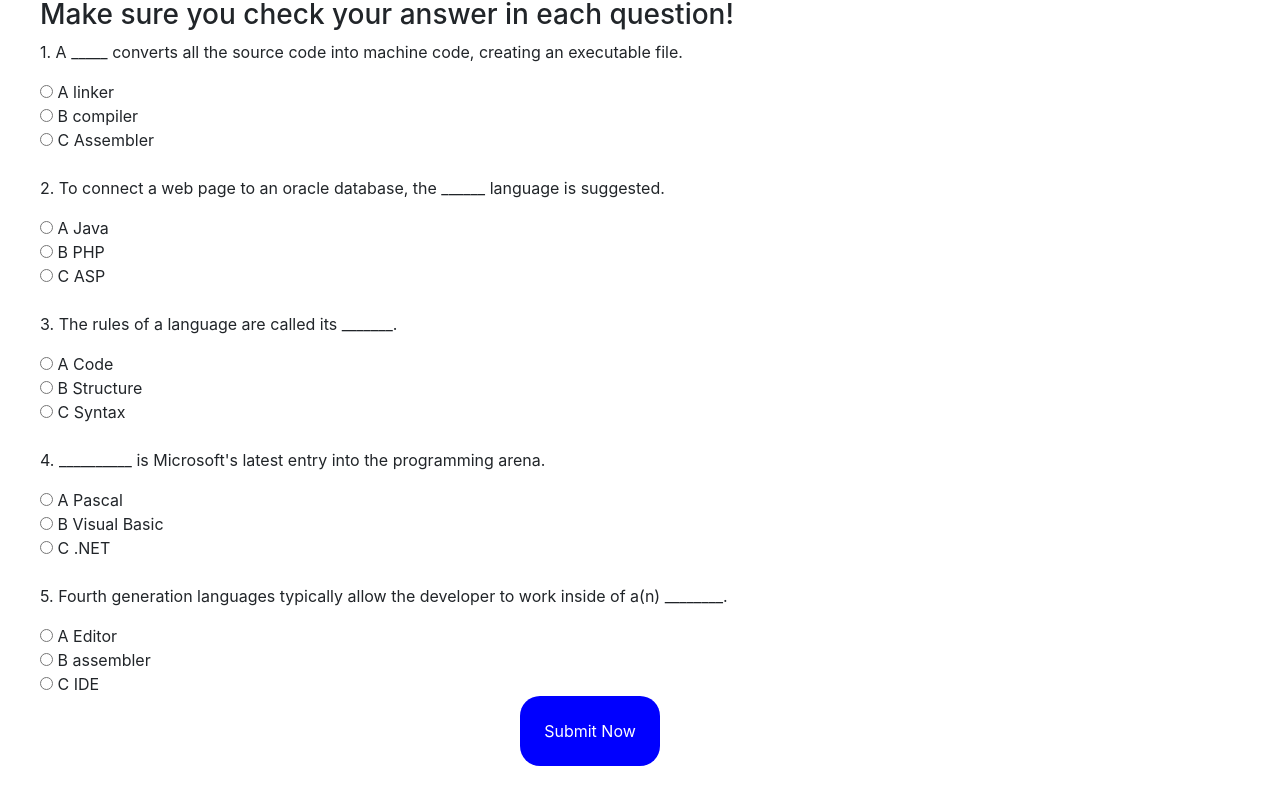
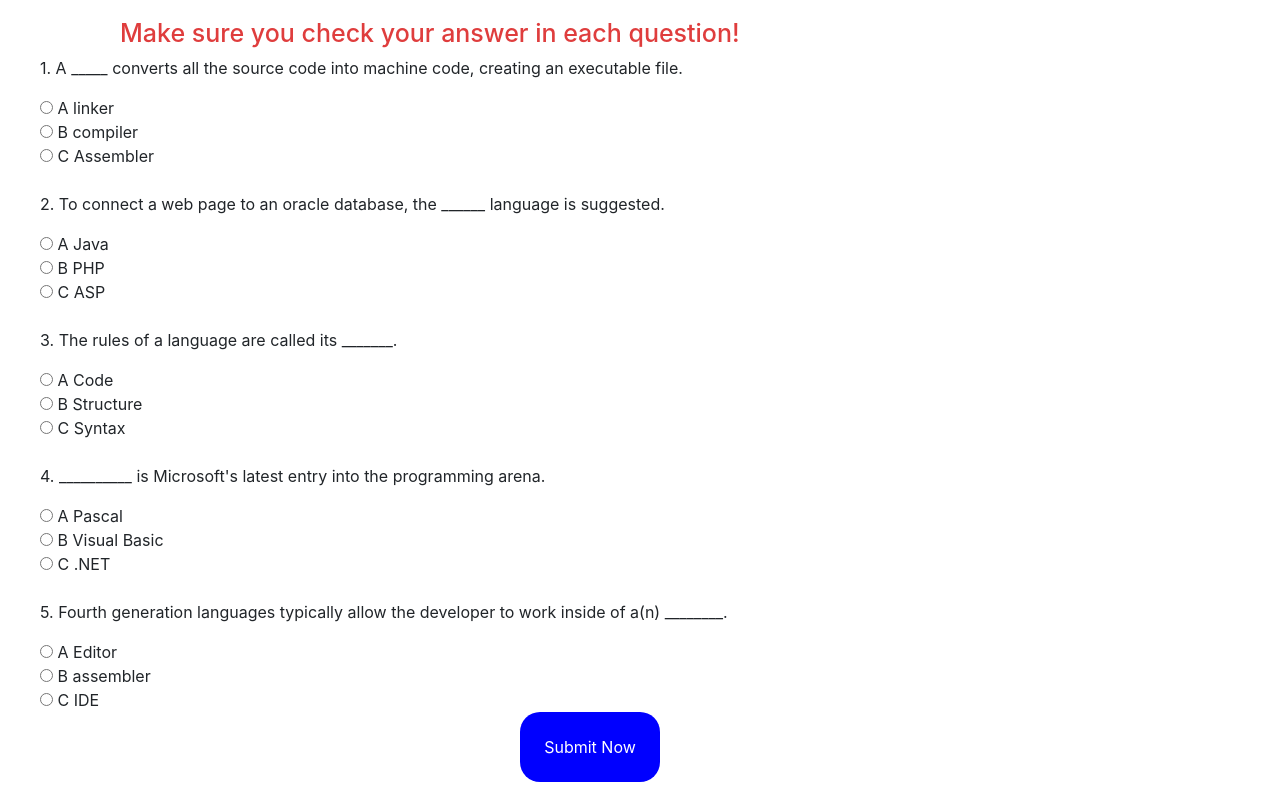
Before and after one commit to 100jared/quizform, a plain HTML site: page index.html in a window 1280 px wide. Shown: the part 180-974 px from the top of the page. Drawn offline with nearby package versions, Linux system fonts and the light colour scheme.

Commit message:
style: styling the h3 to have color #DF3D3D with 25px font

```diff
--- a/index.css
+++ b/index.css
@@ -17,6 +17,13 @@ h2{
     padding: 10px;
     color: blue;
 }
+h3{
+    color: #DF3D3D;
+    padding-top: 20px;
+    font-size: 25px;
+    margin-left: 80px;
+ }
+
 .sub{
     background-color: #C4C4C4;
     height: 60px;
```
